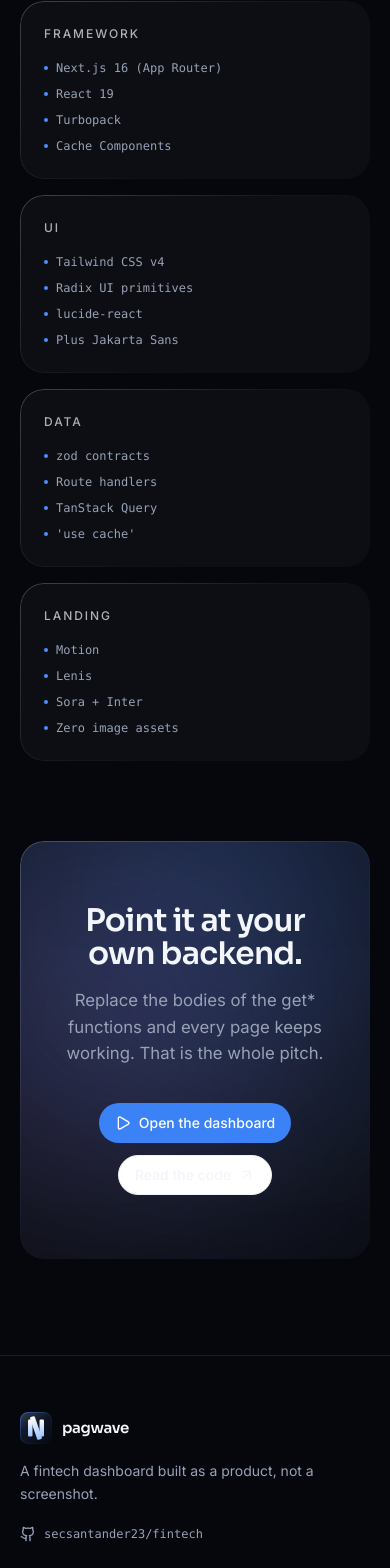
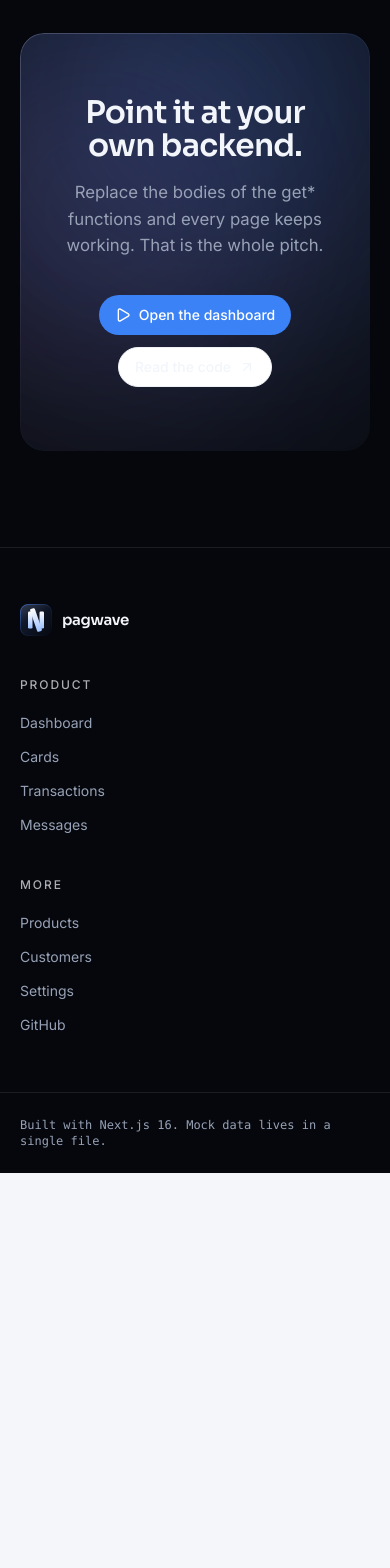
Before and after one commit to sallutfederal/pagwave, a Next.js app: page / in a window 390 px wide. Shown: the part 6388-7956 px from the top of the page. After the commit the page ends 7561 px from the top, so only its background shows below. Built offline with nearby package versions, Linux system fonts and the light colour scheme.

Commit message:
landing: remove stack groups, footer tagline and GitHub link

```diff
--- a/src/components/landing/footer.tsx
+++ b/src/components/landing/footer.tsx
@@ -1,4 +1,3 @@
-import { Github } from "lucide-react";
 import Link from "next/link";
 
 import { LogoMark } from "@/components/brand/logo";
@@ -15,18 +14,6 @@ export function LandingFooter() {
               pagwave
             </span>
           </Link>
-          <p className="mt-4 max-w-xs text-sm leading-relaxed text-lh-muted">
-            {landingCopy.footer.tagline}
-          </p>
-          <a
-            href="https://github.com/secsantander23/fintech"
-            target="_blank"
-            rel="noreferrer"
-            className="lh-mono mt-5 inline-flex items-center gap-2 text-xs text-lh-muted transition-colors hover:text-lh-fg"
-          >
-            <Github className="size-4" />
-            secsantander23/fintech
-          </a>
         </div>
 
         {landingCopy.footer.columns.map((column) => (
--- a/src/components/landing/stack-grid.tsx
+++ b/src/components/landing/stack-grid.tsx
@@ -1,4 +1,4 @@
-import { Reveal, RevealGroup, RevealItem } from "@/components/landing/motion-primitives";
+import { Reveal } from "@/components/landing/motion-primitives";
 import { landingCopy } from "@/lib/landing-copy";
 
 export function StackGrid() {
@@ -9,24 +9,6 @@ export function StackGrid() {
         <h2 className="lh-h2 text-lh-fg mt-4 max-w-2xl">{landingCopy.stack.title}</h2>
         <p className="lh-lead text-lh-muted mt-4 max-w-xl">{landingCopy.stack.lead}</p>
       </Reveal>
-
-      <RevealGroup className="mt-12 grid gap-4 sm:grid-cols-2 lg:grid-cols-4">
-        {landingCopy.stack.groups.map((group) => (
-          <RevealItem key={group.title}>
-            <div className="lh-ring h-full rounded-card bg-lh-surface p-6">
-              <h3 className="lh-eyebrow text-lh-fg/70">{group.title}</h3>
-              <ul className="mt-4 space-y-2">
-                {group.items.map((item) => (
-                  <li key={item} className="lh-mono flex items-center gap-2 text-[12px] text-lh-muted">
-                    <span className="size-1 rounded-full bg-lh-accent" />
-                    {item}
-                  </li>
-                ))}
-              </ul>
-            </div>
-          </RevealItem>
-        ))}
-      </RevealGroup>
     </section>
   );
 }
--- a/src/lib/landing-copy.ts
+++ b/src/lib/landing-copy.ts
@@ -204,24 +204,6 @@ export const landingCopy = {
     title: "Boring on purpose where it matters.",
     lead:
       "Every dependency earns its place: typed contracts, real caching, accessible primitives. Nothing for the sake of a trend.",
-    groups: [
-      {
-        title: "Framework",
-        items: ["Next.js 16 (App Router)", "React 19", "Turbopack", "Cache Components"],
-      },
-      {
-        title: "UI",
-        items: ["Tailwind CSS v4", "Radix UI primitives", "lucide-react", "Plus Jakarta Sans"],
-      },
-      {
-        title: "Data",
-        items: ["zod contracts", "Route handlers", "TanStack Query", "'use cache'"],
-      },
-      {
-        title: "Landing",
-        items: ["Motion", "Lenis", "Sora + Inter", "Zero image assets"],
-      },
-    ],
   },
 
   cta: {
@@ -233,7 +215,6 @@ export const landingCopy = {
   },
 
   footer: {
-    tagline: "A fintech dashboard built as a product, not a screenshot.",
     columns: [
       {
         title: "Product",
```
